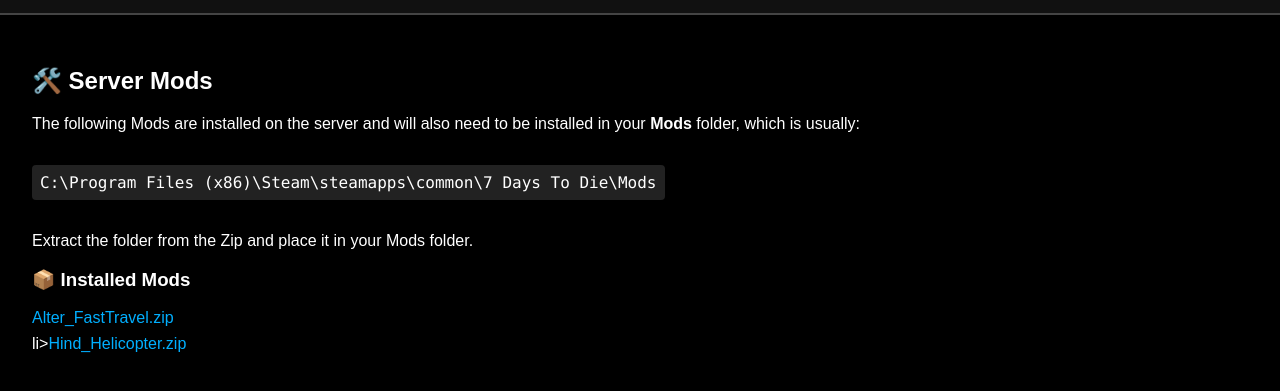
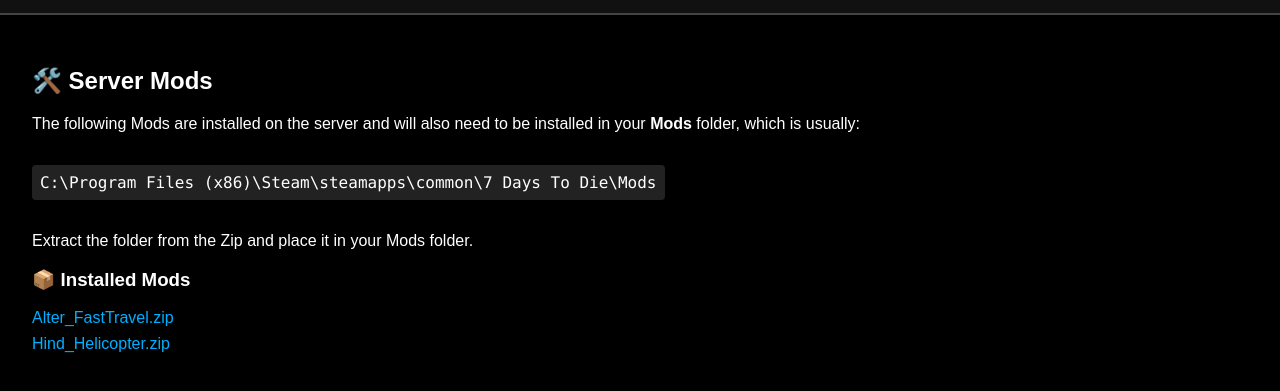
Before and after one commit to Rusty666/7D2D, a plain HTML site: page index.html in a window 1280 px wide. Shown: the part 59-450 px from the top of the page. Drawn offline with Linux system fonts and the light colour scheme.

Commit message:
Update index.html

```diff
--- a/index.html
+++ b/index.html
@@ -78,7 +78,7 @@
     <h3>📦 Installed Mods</h3>
     <ul>
       <li><a href="https://rusty666.github.io/7D2D/files/Alter_FastTravel.zip" download>Alter_FastTravel.zip</a></li>
-	  li><a href="https://rusty666.github.io/7D2D/files/Hind_Helicopter.zip" download>Hind_Helicopter.zip</a></li>
+	  <li><a href="https://rusty666.github.io/7D2D/files/Hind_Helicopter.zip" download>Hind_Helicopter.zip</a></li>
       <!-- Add more mods here using the same format -->
     </ul>
   </div>
```
